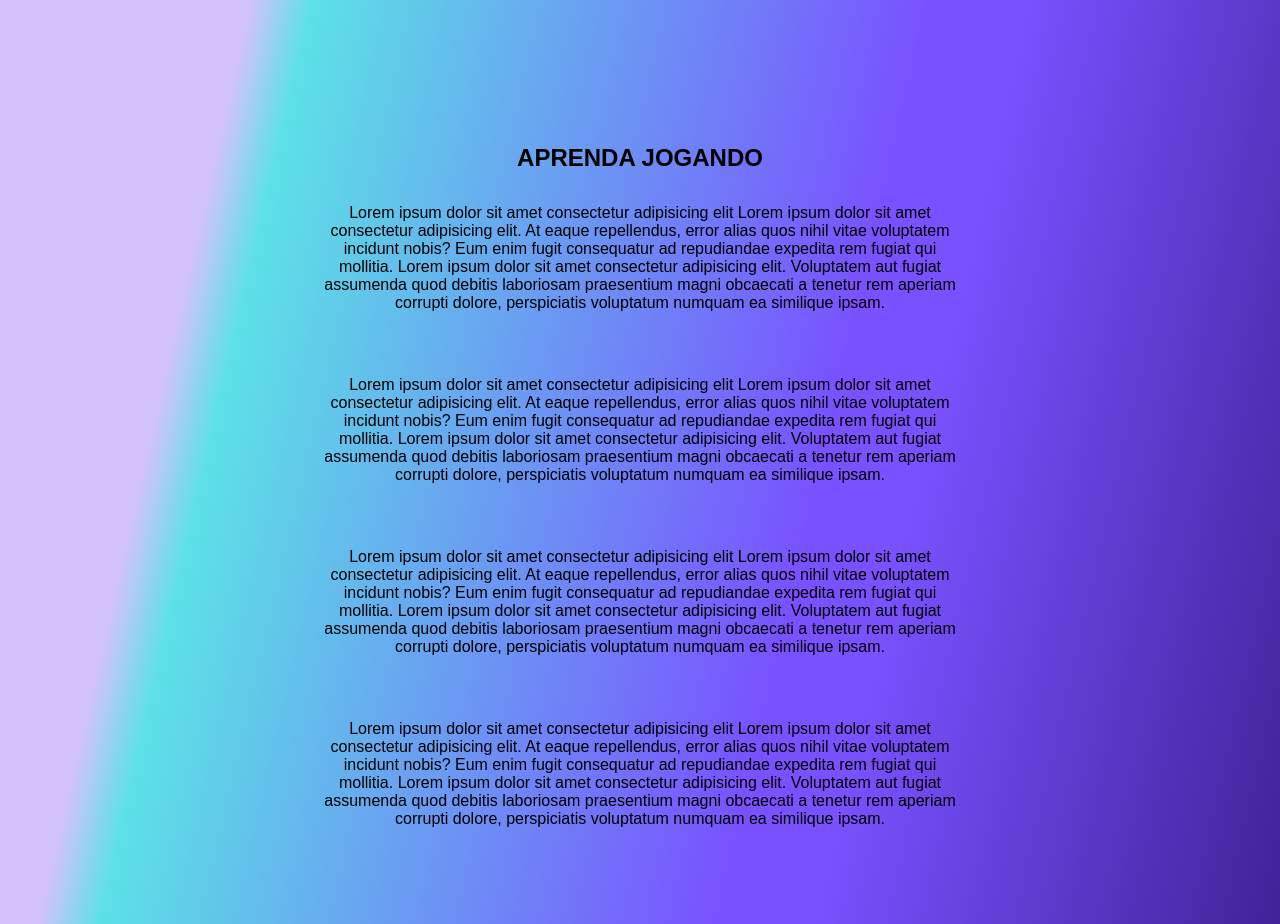
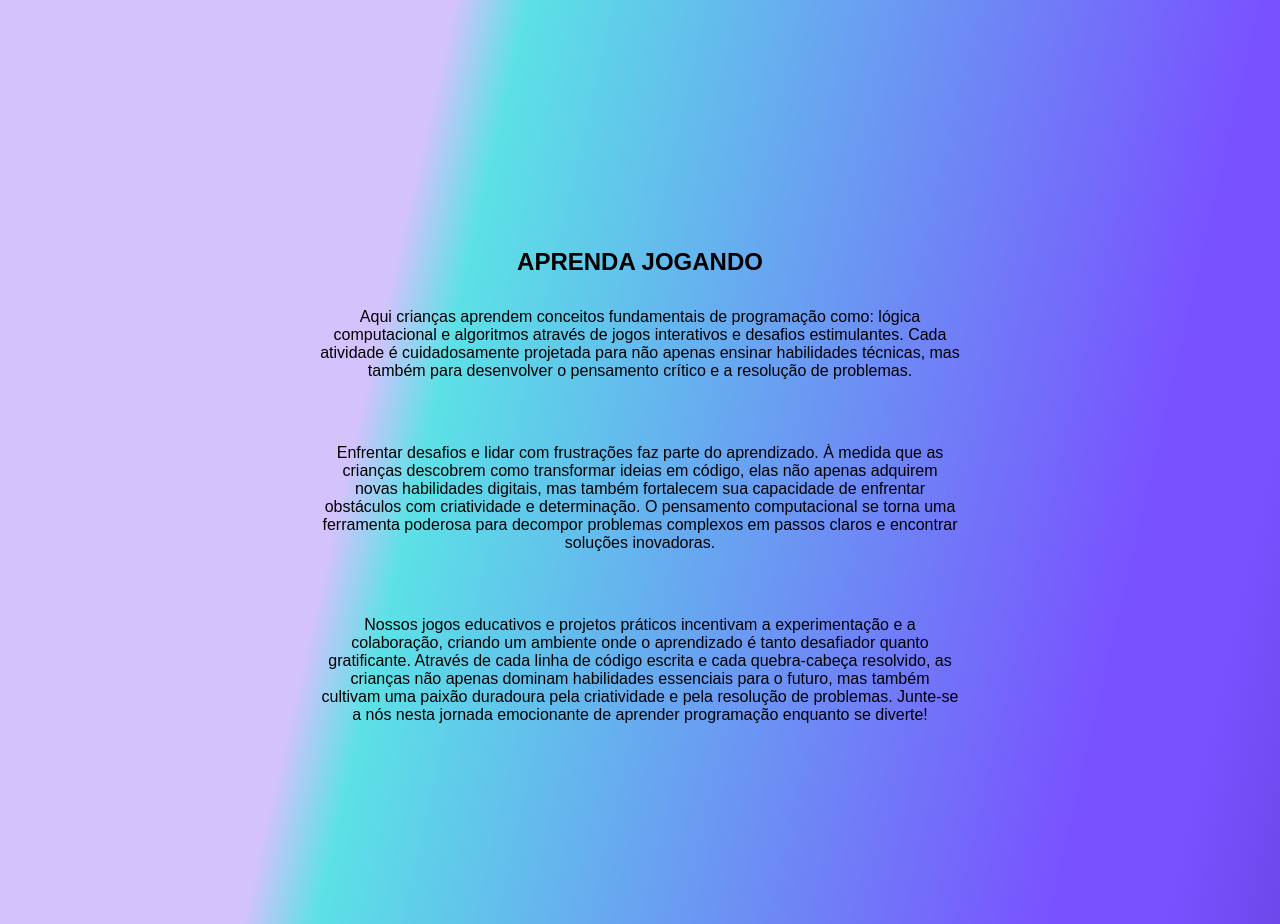
Before and after one commit to alibiohenrique/projeto-tcc, a PHP site: page / in a window 1280 px wide. Shown: the part 3480-4404 px from the top of the page. Run offline with PHP 8.4, Linux system fonts and the light colour scheme.

Commit message:
backup: main

```diff
--- a/frontend/index.php
+++ b/frontend/index.php
@@ -71,8 +71,8 @@
     </header>
 
     <main>
-        <section class="section" id="LPSection">
-            <div class="textSection">
+        <section class="section textSection" id="LPSection">
+
             <h2>algum titulo <br><span>aqui mesmo</span></h2>
             <p>Lorem ipsum dolor sit amet consectetur adipisicing elit</p>
             <div class="btnSection" id="btnS">
@@ -88,30 +88,20 @@
         </section>
         <section class="section textSection">
             <h2> aprenda jogando</h2>
-            <p data-aos="fade-up">Lorem ipsum dolor sit amet consectetur adipisicing elit Lorem ipsum dolor sit amet
-                consectetur adipisicing elit. At eaque repellendus, error alias quos nihil vitae voluptatem incidunt
-                nobis? Eum enim fugit consequatur ad repudiandae expedita rem fugiat qui mollitia. Lorem ipsum dolor sit
-                amet consectetur adipisicing elit. Voluptatem aut fugiat assumenda quod debitis laboriosam praesentium
-                magni obcaecati a tenetur rem aperiam corrupti dolore, perspiciatis voluptatum numquam ea similique
-                ipsam.</p>
-            <p data-aos="fade-up">Lorem ipsum dolor sit amet consectetur adipisicing elit Lorem ipsum dolor sit amet
-                consectetur adipisicing elit. At eaque repellendus, error alias quos nihil vitae voluptatem incidunt
-                nobis? Eum enim fugit consequatur ad repudiandae expedita rem fugiat qui mollitia. Lorem ipsum dolor sit
-                amet consectetur adipisicing elit. Voluptatem aut fugiat assumenda quod debitis laboriosam praesentium
-                magni obcaecati a tenetur rem aperiam corrupti dolore, perspiciatis voluptatum numquam ea similique
-                ipsam.</p>
-            <p data-aos="fade-up">Lorem ipsum dolor sit amet consectetur adipisicing elit Lorem ipsum dolor sit amet
-                consectetur adipisicing elit. At eaque repellendus, error alias quos nihil vitae voluptatem incidunt
-                nobis? Eum enim fugit consequatur ad repudiandae expedita rem fugiat qui mollitia. Lorem ipsum dolor sit
-                amet consectetur adipisicing elit. Voluptatem aut fugiat assumenda quod debitis laboriosam praesentium
-                magni obcaecati a tenetur rem aperiam corrupti dolore, perspiciatis voluptatum numquam ea similique
-                ipsam.</p>
-            <p data-aos="fade-up">Lorem ipsum dolor sit amet consectetur adipisicing elit Lorem ipsum dolor sit amet
-                consectetur adipisicing elit. At eaque repellendus, error alias quos nihil vitae voluptatem incidunt
-                nobis? Eum enim fugit consequatur ad repudiandae expedita rem fugiat qui mollitia. Lorem ipsum dolor sit
-                amet consectetur adipisicing elit. Voluptatem aut fugiat assumenda quod debitis laboriosam praesentium
-                magni obcaecati a tenetur rem aperiam corrupti dolore, perspiciatis voluptatum numquam ea similique
-                ipsam.</p>
+            <p data-aos="fade-up">Aqui crianças aprendem conceitos fundamentais de programação como: lógica
+                computacional e algoritmos através de jogos interativos e desafios estimulantes. Cada atividade é
+                cuidadosamente projetada para não
+                apenas ensinar habilidades técnicas, mas também para desenvolver o pensamento crítico e a resolução de
+                problemas.
+
+            </p>
+            <p data-aos="fade-up">Enfrentar desafios e lidar com frustrações faz parte do aprendizado. À medida que as
+                crianças descobrem como transformar ideias em código, elas não apenas adquirem novas habilidades
+                digitais, mas também fortalecem sua capacidade de enfrentar obstáculos com criatividade e determinação.
+                O pensamento computacional se torna uma ferramenta poderosa para decompor problemas complexos em passos
+                claros e encontrar soluções inovadoras.</p>
+            <p data-aos="fade-up">Nossos jogos educativos e projetos práticos incentivam a experimentação e a colaboração, criando um ambiente onde o aprendizado é tanto desafiador quanto gratificante. Através de cada linha de código escrita e cada quebra-cabeça resolvido, as crianças não apenas dominam habilidades essenciais para o futuro, mas também cultivam uma paixão duradoura pela criatividade e pela resolução de problemas. Junte-se a nós nesta jornada emocionante de aprender programação enquanto se diverte!</p>
+
 
         </section>
 
@@ -119,7 +109,7 @@
             <div data-aos="fade-up" class="card">
                 <div class="cHead">
                     <div class="textSection">
-                        <h2>Nome do expeecialista</h2>
+                        <h2>Ta</h2>
                         <p>Expecialidades, cargos e etc aqui</p>
                     </div>
                     <img src="https://img.freepik.com/free-psd/3d-illustration-human-avatar-profile_23-2150671142.jpg?size=338&ext=jpg&ga=GA1.1.1141335507.1719187200&semt=ais_user"
@@ -161,6 +151,9 @@
                     doloremque aliquam necessitatibus animi?</p>
 
             </div>
+
+        </section>
+        <section class="section">
             <div class="btnSection bottom">
                 <button class="btn">Entrar</button>
                 <button class="btn btn1">cadastre-se</button>
--- a/frontend/styles/components/main.css
+++ b/frontend/styles/components/main.css
@@ -68,7 +68,7 @@ p {
 }
 
 .card .cHead img {
-    width: 30%;
+    width: 15%;
 }
 
 @media screen and (min-width: 768px) {
```
Lines whose indentation alone changed are shown as unchanged.
